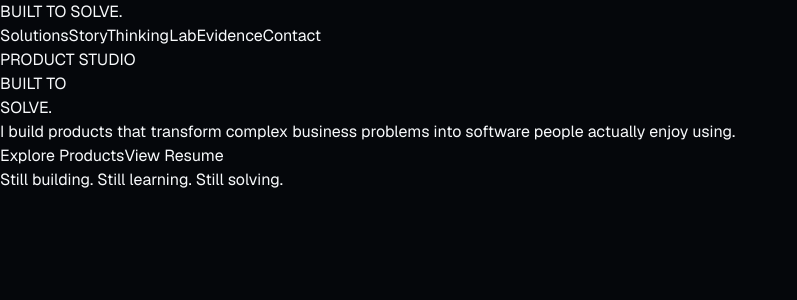
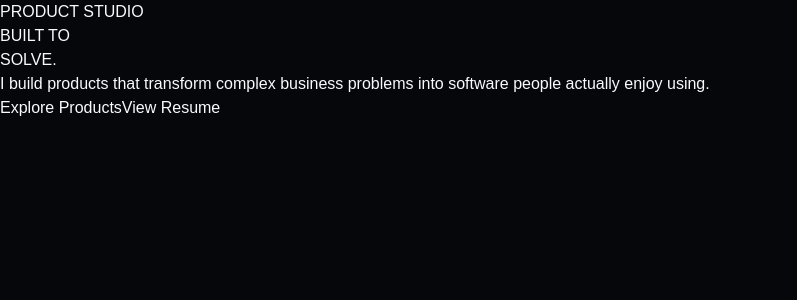
Before and after one commit to gowrimanaswinimatta/built-to-solve, a Next.js app: page / in a window 1280 px wide. Shown: the top 300 px of the page, without its empty margins (0-797 px from the left). Built offline with nearby package versions, Linux system fonts and the light colour scheme.

Commit message:
Update layout.tsx

```diff
--- a/app/layout.tsx
+++ b/app/layout.tsx
@@ -1,31 +1,20 @@
 import type { Metadata } from "next";
-import { GeistSans, GeistMono } from "geist/font";
-
 import "./globals.css";
 
-import Header from "@/components/layout/Header";
-import Footer from "@/components/layout/Footer";
-
 export const metadata: Metadata = {
-  title: "Built to Solve",
+  title: "Built To Solve",
   description:
-    "Product Studio of Gowri Manaswini",
+    "Turning complexity into clarity.",
 };
 
 export default function RootLayout({
   children,
-}: Readonly<{
+}: {
   children: React.ReactNode;
-}>) {
+}) {
   return (
     <html lang="en">
-      <body
-        className={`${GeistSans.className} ${GeistMono.variable} bg-[#070B16] text-white antialiased`}
-      >
-        <Header />
-        {children}
-        <Footer />
-      </body>
+      <body>{children}</body>
     </html>
   );
 }
```
